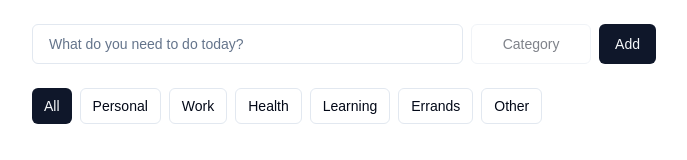
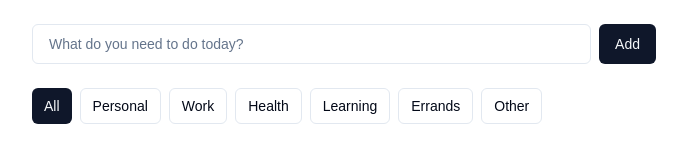
Before and after one commit to lenoraporter/northstar, a Next.js app: page / in a window 1280 px wide. Shown: the top 160 px of the page, without its empty margins (296-983 px from the left). Built offline with nearby package versions, Linux system fonts and the light colour scheme.

Commit message:
Remove category

```diff
--- a/app/page.tsx
+++ b/app/page.tsx
@@ -344,9 +344,6 @@ export default function Home() {
             value={newTaskTitle}
             onChange={(e) => setNewTaskTitle(e.target.value)}
           />
-          <Button variant="outline" className="min-w-[120px]" disabled>
-            {newTaskTitle ? detectTaskCategory(newTaskTitle) : 'Category'}
-          </Button>
           <Button type="submit" disabled={isAnalyzing}>
             {isAnalyzing ? (
               <>
```
